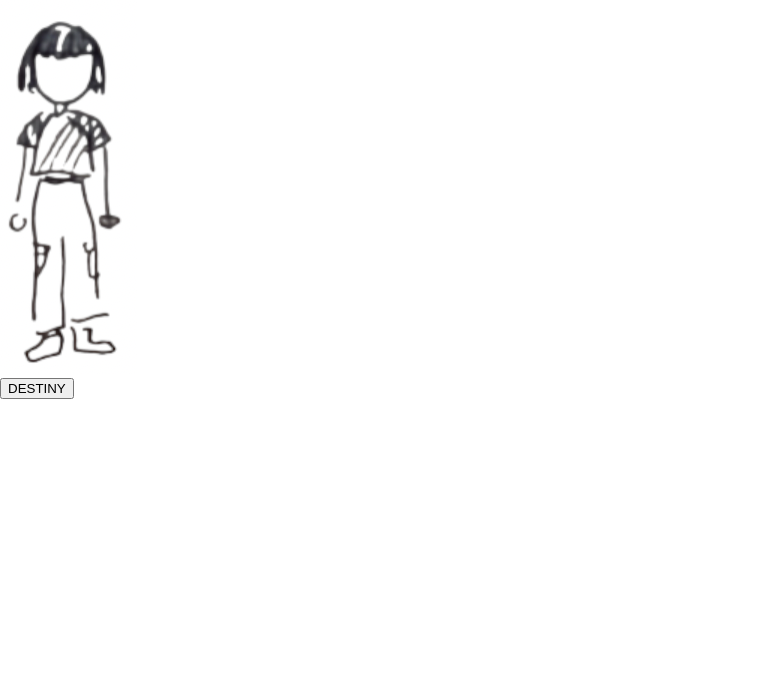
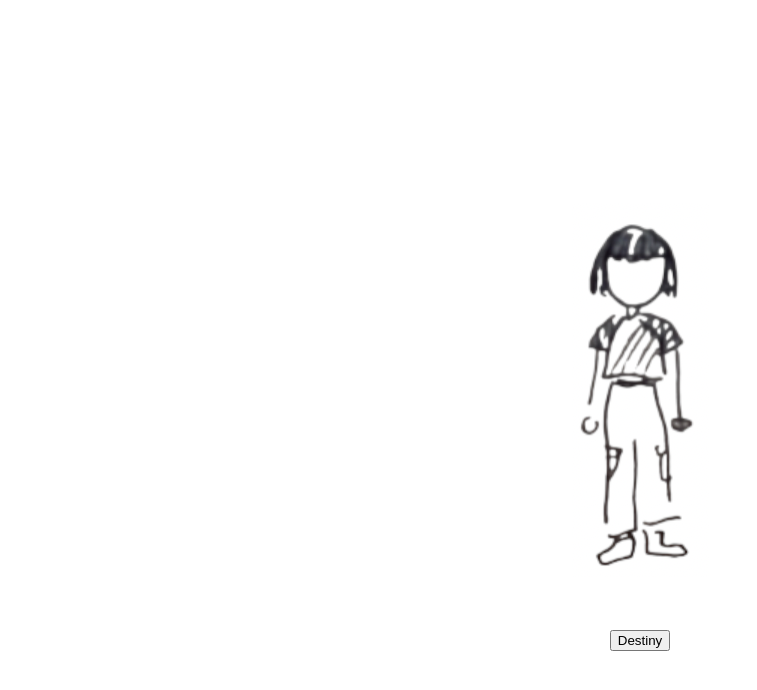
Before and after one commit to dunleavyjack/jh-style, a React (Create React App) app: page / in a window 1280 px wide. Shown: the top 690 px of the page, without its empty margins (0-757 px from the left). Built offline with nearby package versions, Linux system fonts and the light colour scheme.

Commit message:
feat(cleanup) small refactor for clarity

```diff
--- a/src/App.tsx
+++ b/src/App.tsx
@@ -1,6 +1,6 @@
 import React from 'react';
 import { StyleSelector } from './components/StyleSelector';
 
-export const App = () => <StyleSelector />;
+export const App = () => <StyleSelector />; // TODO: Probably can move `StyleSelector` into `App.tsx`.
 
 export default App;
--- a/src/components/StyleSelector.tsx
+++ b/src/components/StyleSelector.tsx
@@ -1,57 +1,40 @@
-import React, { useState, useEffect } from 'react';
+import React from 'react';
+import '../styles/global.css';
+import { useRandomStyle } from '../hooks/useRandomStyle';
 import styleOne from '../assets/style1.png';
 import styleTwo from '../assets/style2.png';
 import styleThree from '../assets/style3.png';
-import ArrowLeft from '../assets/circle-arrow-left-solid.svg';
-import ArrowRight from '../assets/circle-arrow-right-solid.svg';
-import '../styles/global.css';
-
-type Styles = 1 | 2 | 3;
+import { DESTINY } from '../constants';
 
 export const StyleSelector = () => {
-    const [style, setStyle] = useState<number>(3);
-    const [previousStyle, setPreviousStyle] = useState<number>(3);
-    const [disabled, setDisabled] = useState(false);
+    const { currentStyle, randomizeStyle, isRandomizeButtonDisabled } =
+        useRandomStyle();
 
+    /**
+     * Accepts a number representing a style and returns an image for that style.
+     * @param currentStyle A number representing one of three styles.
+     * @returns The image representing the current style.
+     */
     const renderCurrentStyle = (currentStyle: number) => {
         switch (currentStyle) {
             case 1:
-                return <img src={styleOne} alt="style" />;
+                return <img src={styleOne} alt="The current style" />;
             case 2:
-                return <img src={styleTwo} alt="style" />;
+                return <img src={styleTwo} alt="The current style" />;
             case 3:
-                return <img src={styleThree} alt="style" />;
+                return <img src={styleThree} alt="The current style" />;
         }
     };
 
-    const chooseStyle = () => {
-        const incrementNumber = () => {
-            setStyle((style) => (style < 3 ? style + 1 : 1));
-        };
-
-        const randomTime = Math.floor(Math.random() * 1500) + 1000;
-
-        setDisabled(true);
-
-        const timeout = setTimeout(() => {
-            setDisabled(false);
-            clearInterval(interval);
-        }, randomTime);
-
-        const interval = setInterval(incrementNumber, 150);
-
-        return () => {
-            clearInterval(interval);
-            clearTimeout(timeout);
-        };
-    };
-
     return (
-        <div className="page">
-            <div className="style">{renderCurrentStyle(style)}</div>
-            <button onClick={chooseStyle} disabled={disabled}>
-                DESTINY
+        <main>
+            <section>{renderCurrentStyle(currentStyle)}</section>
+            <button
+                onClick={randomizeStyle}
+                disabled={isRandomizeButtonDisabled}
+            >
+                {DESTINY}
             </button>
-        </div>
+        </main>
     );
 };
--- /dev/null
+++ b/src/constants.ts
@@ -0,0 +1,17 @@
+/** The minimum number of styles. Should always be 1. */
+export const MIN_NUM_OF_STYLES = 1;
+
+/** The maximum number of styles. */
+export const MAX_NUM_OF_STYLES = 3;
+
+/** How long each image is shown for during randomization. */
+export const INTERVAL_DURATION = 150;
+
+/** The maximum value provided to be randomized for the timeout. */
+export const RANDOM_TIMEOUT_DURATION = 1500;
+
+/** The 'base' duration of the timeout. AKA a minimum added to the randomized timeout value above. */
+export const TIMEOUT_BASE_DURATION = 1000;
+
+/** Text to be displayed on the 'randomize' button. */
+export const DESTINY = 'Destiny';
--- /dev/null
+++ b/src/hooks/useRandomStyle.tsx
@@ -0,0 +1,61 @@
+import { useState } from 'react';
+import {
+    RANDOM_TIMEOUT_DURATION,
+    TIMEOUT_BASE_DURATION,
+    MIN_NUM_OF_STYLES,
+    MAX_NUM_OF_STYLES,
+    INTERVAL_DURATION,
+} from '../constants';
+
+export const useRandomStyle = () => {
+    const [currentStyle, setCurrentStyle] = useState<number>(3);
+    const [isRandomizeButtonDisabled, setIsRandomizeButtonDisabled] =
+        useState(false);
+
+    /**
+     * Increments the current style (represented as a number) with a set min and max.
+     * If the max is reached, the next increment will reset back to the min.
+     *
+     * @param max The maximum number of styles.
+     * @param min The minimum number of styles.
+     */
+    const incrementStyle = (min: number, max: number) => {
+        setCurrentStyle((currentStyle) =>
+            currentStyle < max ? currentStyle + min : min
+        );
+    };
+
+    /**
+     * Begins a randomization of potential styles.
+     *
+     * @returns A closure for the `setInterval` and `setTimeout` used inside this function's scope.
+     */
+    const randomizeStyle = () => {
+        const randomTime =
+            Math.floor(Math.random() * RANDOM_TIMEOUT_DURATION) +
+            TIMEOUT_BASE_DURATION;
+
+        setIsRandomizeButtonDisabled(true);
+
+        const timeout = setTimeout(() => {
+            setIsRandomizeButtonDisabled(false);
+            clearInterval(interval);
+        }, randomTime);
+
+        const interval = setInterval(
+            () => incrementStyle(MIN_NUM_OF_STYLES, MAX_NUM_OF_STYLES),
+            INTERVAL_DURATION
+        );
+
+        return () => {
+            clearInterval(interval);
+            clearTimeout(timeout);
+        };
+    };
+
+    return {
+        currentStyle,
+        randomizeStyle,
+        isRandomizeButtonDisabled,
+    };
+};
```
